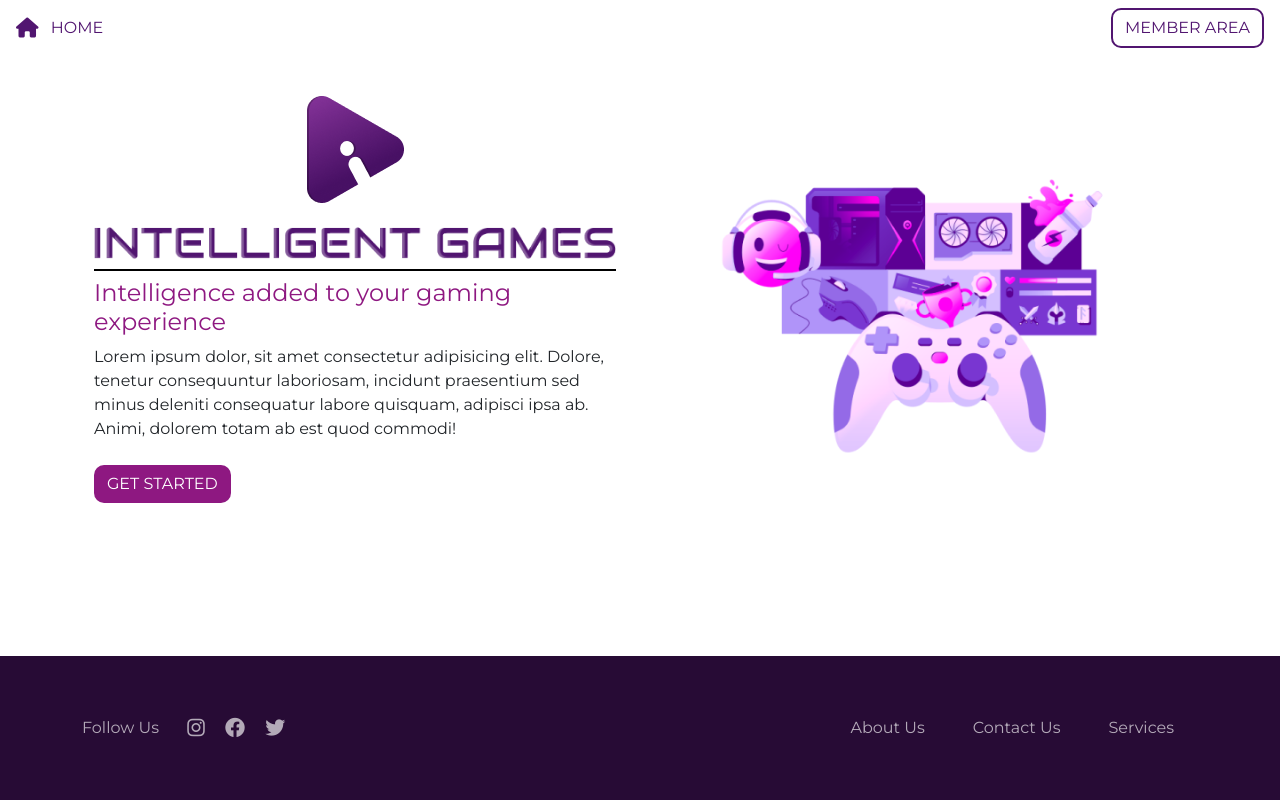
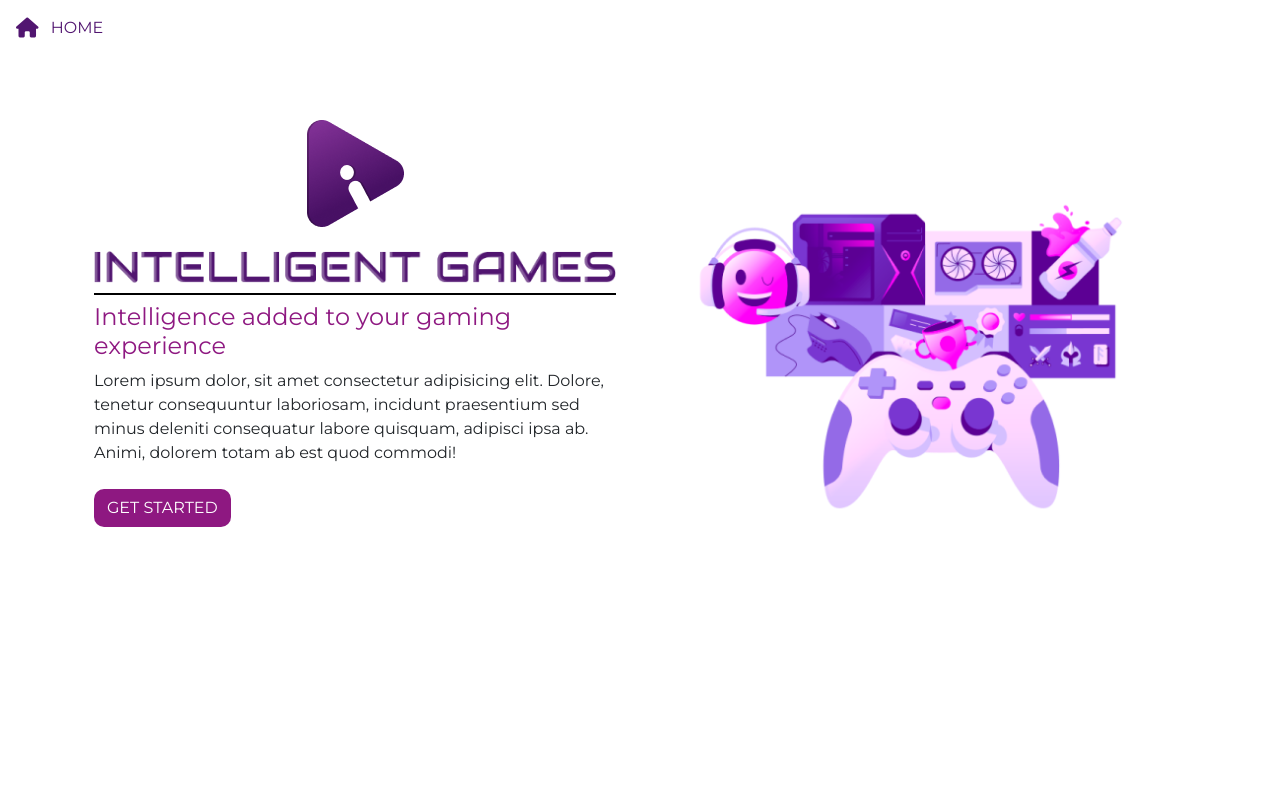
Before and after one commit to kramserolf/intelligence-games, a plain HTML site: page index.html in a window 1280 px wide. Drawn offline with nearby package versions, Linux system fonts and the light colour scheme.

Commit message:
remove footer and member area button

```diff
--- a/index.html
+++ b/index.html
@@ -22,16 +22,16 @@
     <div class="page-wrapper d-flex flex-column min-vh-100">
         <main class="flex-grow-1">
             <div class="container-fluid">
-                <div class="row mb-5">
-                    <div class="d-flex justify-content-between align-items-center px-3 pt-2">
+                <div class="row" style="margin-bottom: 80px;">
+                    <div class="d-flex justify-content-between align-items-center px-3 pt-3">
                         <div>
                             <a class="text-decoration-none fc-100" href="#">
                                 <i class="fa-solid fa-house fa-lg me-2"></i> <span>HOME</span>
                             </a>
                         </div>
-                        <div>
+                        <!-- <div>
                             <button class="btn text-uppercase fc-100" id="member-area">Member Area</button>
-                        </div>
+                        </div> -->
                     </div>
                 </div>
            </div>
@@ -58,13 +58,13 @@
                 </div>
                 <div class="col-lg-6 order-1 order-sm-2 d-flex flex-column align-items-center h-100">
                     <div class="text-center">
-                        <img src="src/images/gaming.png" alt="Gaming Image" id="img-gaming"  style="width: 90%; padding-top: 70px;">
+                        <img src="src/images/gaming.png" alt="Gaming Image" id="img-gaming"  style="width: 100%; padding-top: 70px;">
                     </div>
                 </div>
             </div>
            </div>
         </main>
-       <footer style="background-color: #270B35; padding: 60px 0;">
+       <!-- <footer style="background-color: #270B35; padding: 60px 0;">
                 <div class="container d-flex align-items-center footer-container">
                     <div class="flex-grow-1">
                         <div>
@@ -90,7 +90,7 @@
                         <a class="text-decoration-none" href="#">Services</a>
                     </div>
                 </div>
-       </footer>
+       </footer> -->
     </div>
 </body>
 </html>
```
